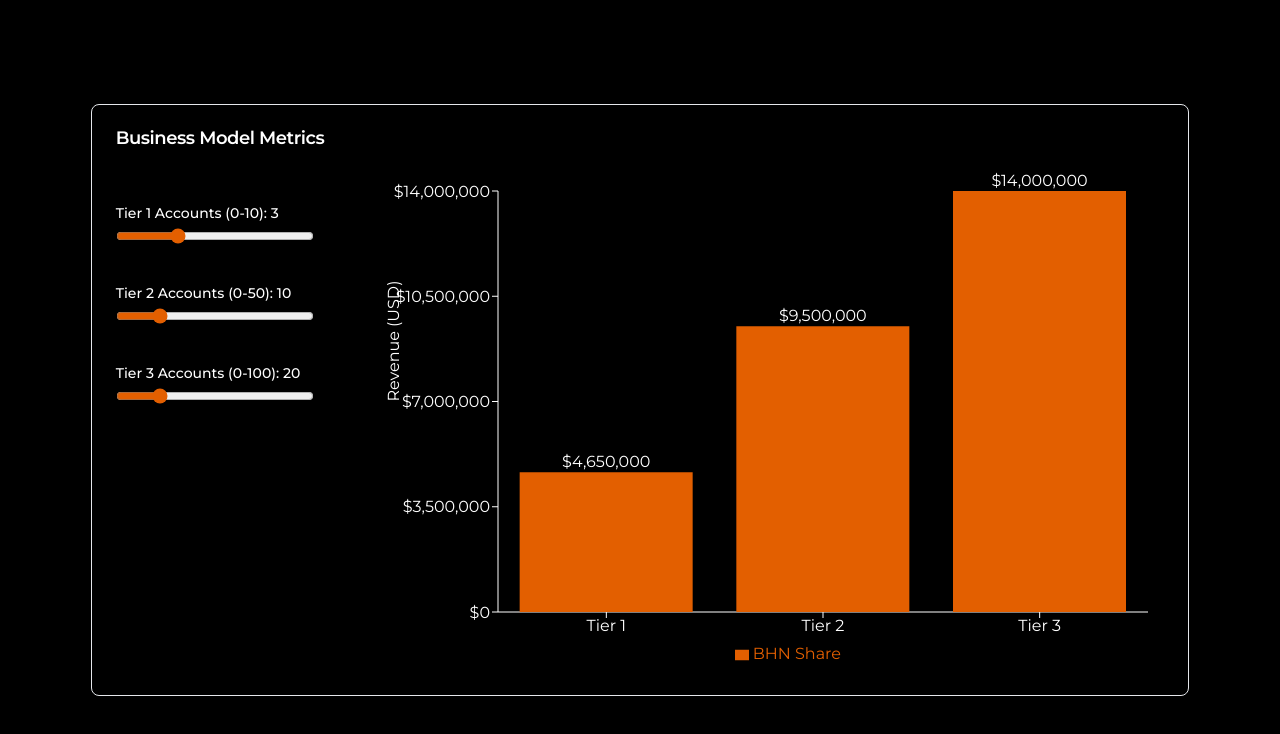
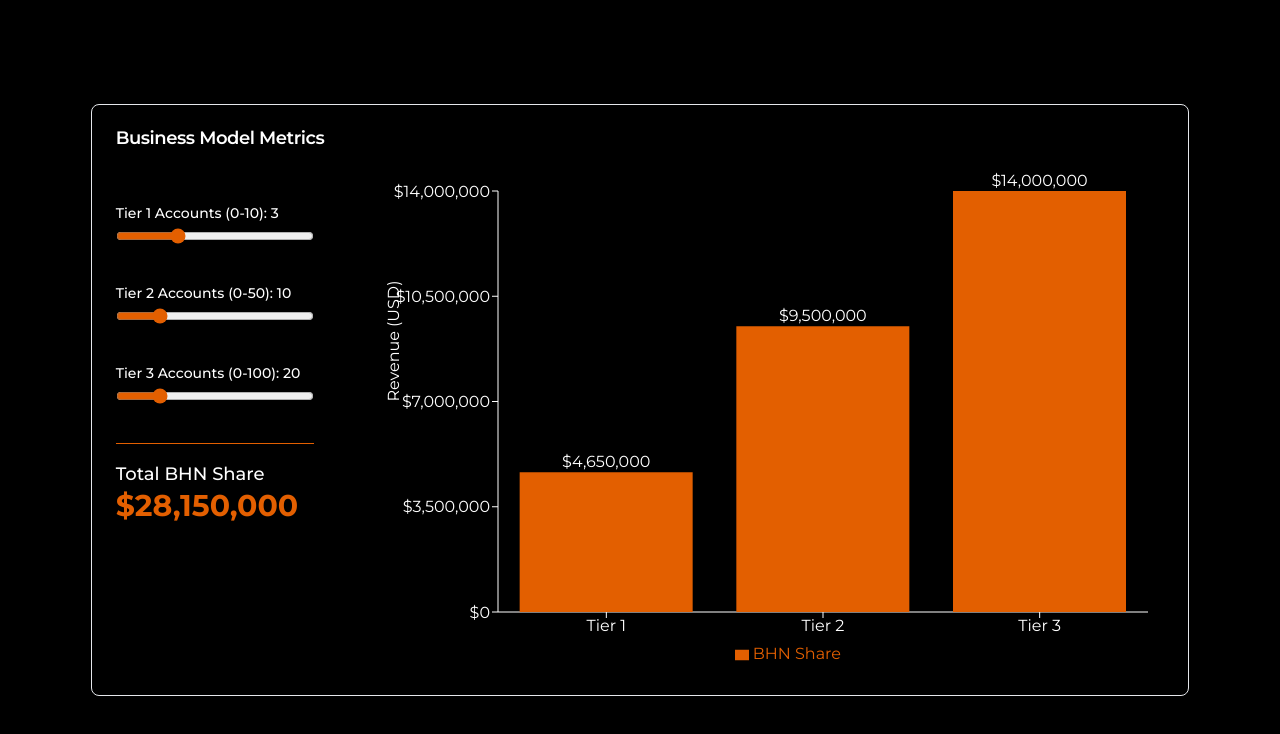
Before and after one commit to twocash/model-dashboard, a Next.js app: page / in a window 1280 px wide. Shown: the top 734 px of the page. Built offline with nearby package versions, Linux system fonts and the light colour scheme.

Commit message:
Add total BHN Share display

```diff
--- a/components/dashboard.tsx
+++ b/components/dashboard.tsx
@@ -109,7 +109,7 @@
       </CardHeader>
       <CardContent>
         <div className="flex flex-row justify-between gap-16">
-          {/* Left Column - Sliders */}
+          {/* Left Column - Sliders and Total */}
           <div className="w-1/4 flex flex-col space-y-8 pt-8">
             <div>
               <label htmlFor="tier1" className="block text-sm font-medium mb-1">
@@ -162,6 +162,14 @@
                 className="w-full accent-[#E35F00]"
               />
             </div>
+
+            {/* Total BHN Share */}
+            <div className="mt-8 pt-4 border-t border-[#E35F00]">
+              <div className="text-lg font-medium">Total BHN Share</div>
+              <div className="text-3xl font-bold text-[#E35F00]">
+                {formatCurrency(calculateMetrics().reduce((sum, item) => sum + item.bhnShare, 0))}
+              </div>
+            </div>
           </div>
 
           {/* Right Column - Chart */}
```
